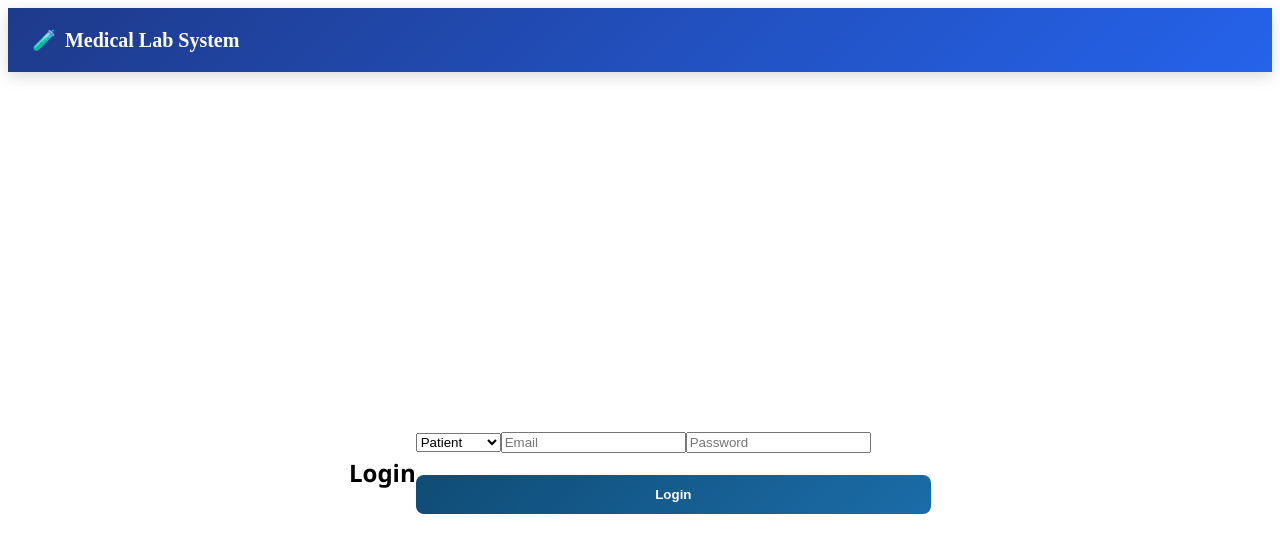
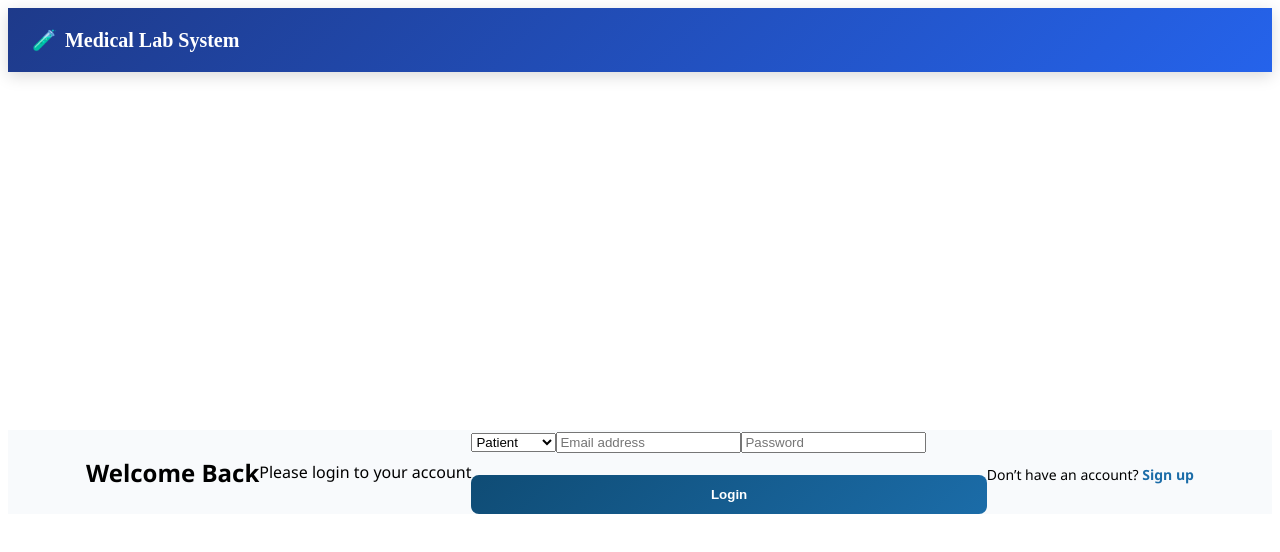
Before and after one commit to DINO-XO/mlb-full, a React (Vite) app in the folder front/front/: page / in a window 1280 px wide. Shown: the top 552 px of the page. Built offline with nearby package versions, Linux system fonts and the light colour scheme.

Commit message:
Update Login.jsx

```diff
--- a/front/front/src/pages/Login.jsx
+++ b/front/front/src/pages/Login.jsx
@@ -1,6 +1,6 @@
 import { useState } from "react";
-import axios from "axios";
 import { useNavigate } from "react-router-dom";
+import { loginUser } from "../api/authApi";
 import "../components/Auth.css";
 
 export default function Login() {
@@ -8,19 +8,24 @@ export default function Login() {
 
   const [email, setEmail] = useState("");
   const [password, setPassword] = useState("");
-  const [role, setRole] = useState("PATIENT"); // ✅ REQUIRED
+  const [role, setRole] = useState("PATIENT"); // ✅ DEFAULT ROLE
+  const [loading, setLoading] = useState(false);
 
   const handleLogin = async (e) => {
     e.preventDefault();
+    setLoading(true);
 
     try {
-      const res = await axios.post(
-        "https://mlb-lab.onrender.com/api/auth/login",
-        { email, password, role }
-      );
+      const res = await loginUser({
+        email,
+        password,
+        role, // ✅ ALWAYS SENT
+      });
 
+      // Save logged-in user
       localStorage.setItem("user", JSON.stringify(res.data));
 
+      // Role-based redirect
       if (res.data.role === "TECHNICIAN") {
         navigate("/technician");
       } else {
@@ -30,16 +35,20 @@ export default function Login() {
     } catch (err) {
       alert("Invalid credentials ❌");
       console.error(err);
+    } finally {
+      setLoading(false);
     }
   };
 
   return (
     <div className="auth-container">
-      <h2>Login</h2>
+      <div className="auth-right">
+        <h2>Welcome Back</h2>
+        <p>Please login to your account</p>
 
         <form onSubmit={handleLogin} className="auth-form">
 
-        {/* ✅ ROLE SELECT — THIS FIXES 500 */}
+          {/* ✅ ROLE SELECT (THIS FIXES 500 ERROR) */}
           <select
             className="auth-input"
             value={role}
@@ -52,7 +61,7 @@ export default function Login() {
 
           <input
             type="email"
-          placeholder="Email"
+            placeholder="Email address"
             className="auth-input"
             value={email}
             onChange={(e) => setEmail(e.target.value)}
@@ -68,10 +77,15 @@ export default function Login() {
             required
           />
 
-        <button type="submit" className="auth-btn">
-          Login
+          <button type="submit" className="auth-btn" disabled={loading}>
+            {loading ? "Logging in..." : "Login"}
           </button>
         </form>
+
+        <p className="auth-footer">
+          Don’t have an account? <a href="/register">Sign up</a>
+        </p>
+      </div>
     </div>
   );
 }
```
Lines whose indentation alone changed are shown as unchanged.
